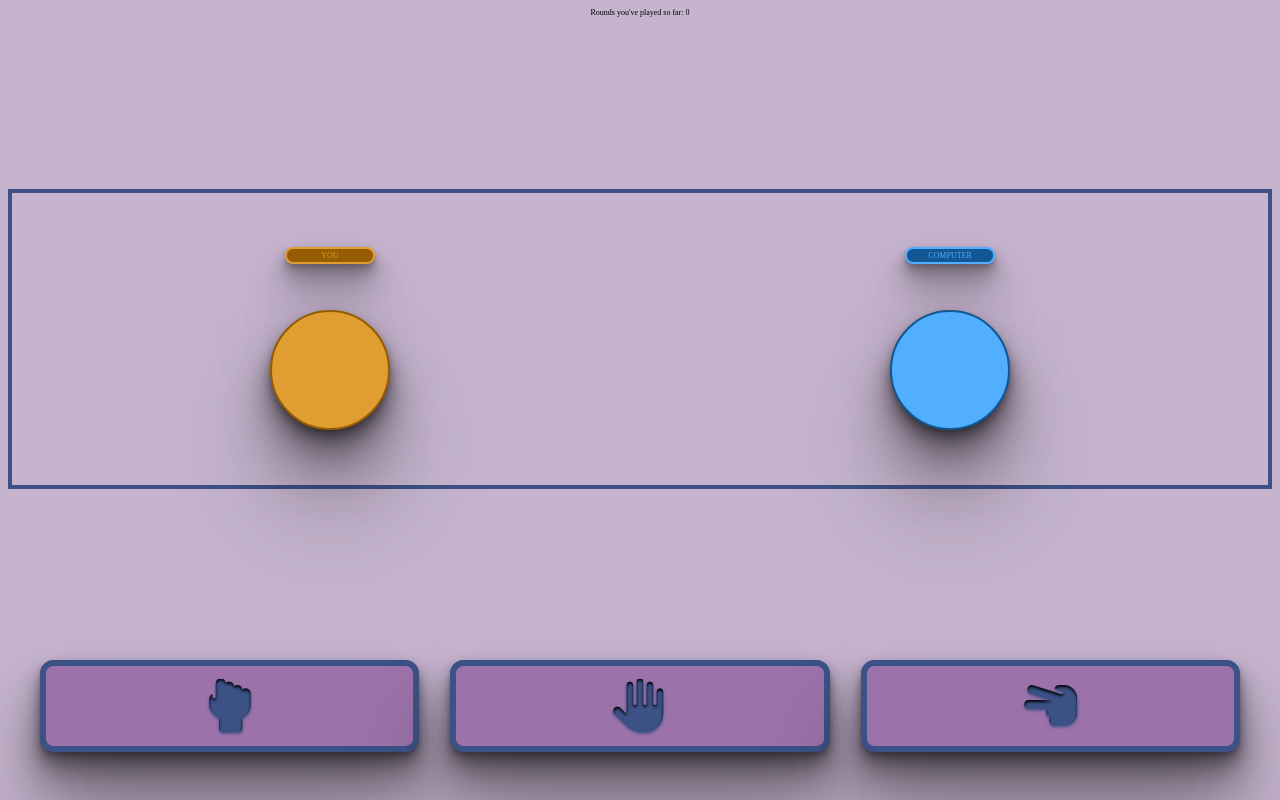
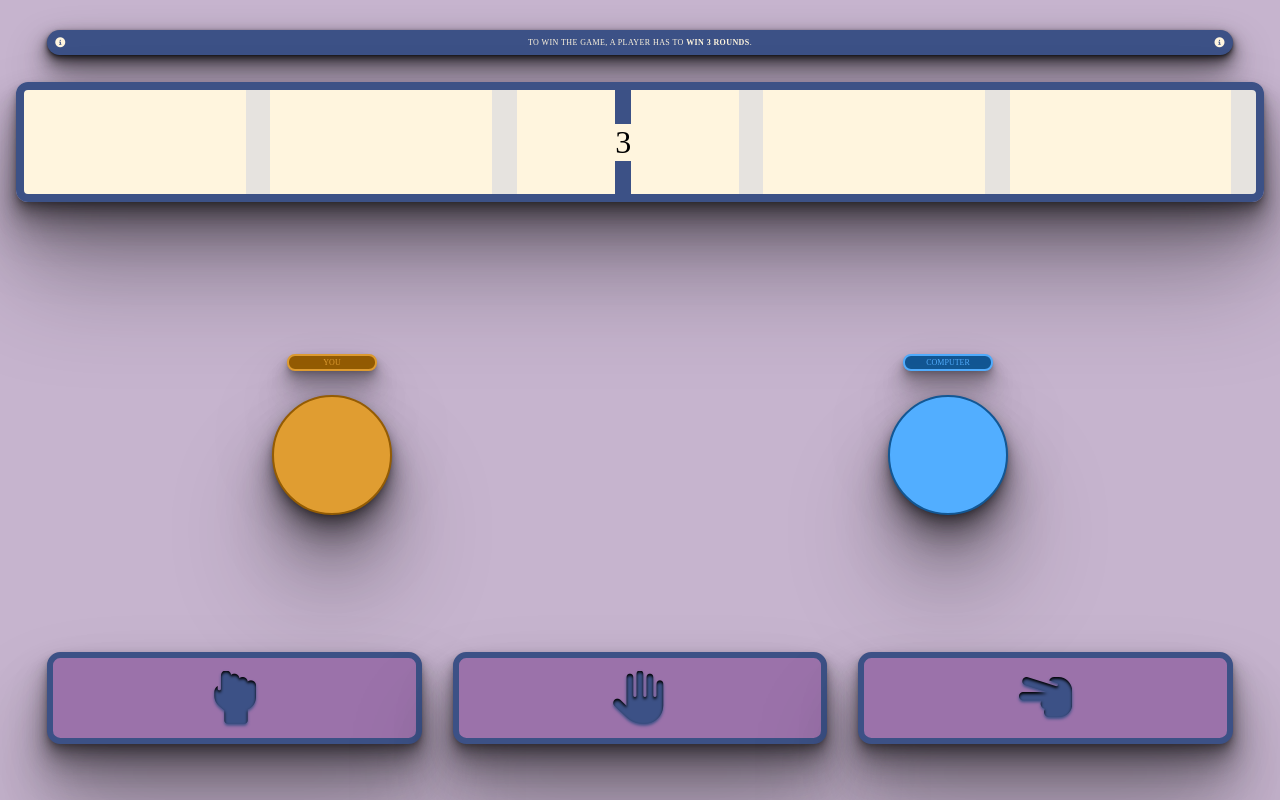
Before and after one commit to Khrononaut/rock-paper-scissors, a plain HTML site: page index.html in a window 1280 px wide. Drawn offline with Linux system fonts and the light colour scheme.

Commit message:
finished the creation and styling of the progress bar

```diff
--- a/index.html
+++ b/index.html
@@ -6,9 +6,21 @@
         <link href="./styles/style.css" rel="stylesheet">
     </head>
     <body>
-        <div>
-            <p>Rounds you've played so far: <span id="round-marker-spn">0</span></p>
-            <p id="result-para"></p>
+        <div class="top">
+            <p class="info">
+                <i class="fa-solid fa-lg fa-circle-info"></i>
+                <span class="info-text">
+                    To win the game, a player has to <strong>win 3 rounds</strong>.
+                </span>
+                <i class="fa-solid fa-lg fa-circle-info"></i>
+            </p>
+            <div class="counter">
+                <div class="separator">
+                    <div class="line-top"></div>
+                    <p class="winning-bar">3</p>
+                    <div class="line-bottom"></div>
+                </div>
+            </div>
         </div>
         <div class="battleground-ctr">
             <div class="player-ctr">
--- a/styles/battleground.css
+++ b/styles/battleground.css
@@ -2,7 +2,6 @@
     width: 100%;
     height: 300px;
     padding: 1em;
-    border: .5em solid var(--clr-1);
     display: flex;
     justify-content: space-around;
     align-items: center;
@@ -13,7 +12,7 @@
         height: 100%;
         display: flex;
         flex-direction: column;
-        justify-content: space-evenly;
+        justify-content: center;
         align-items: center;
     }
 
@@ -21,6 +20,7 @@
             width: 75%;
             border: solid .25em black;
             border-radius: 1em;
+            margin-bottom: 3em;
             text-align: center;
             text-transform: uppercase;
             padding: 0.25em 0;
--- /dev/null
+++ b/styles/counter.css
@@ -0,0 +1,82 @@
+.top {
+    width: 100%;
+    height: 25vh;
+    display: flex;
+    flex-direction: column;
+    justify-content: space-around;
+    align-items: center;
+}
+
+    .info {
+        width: 95%;
+        background-color: var(--clr-1);
+        color: var(--clr-4);
+        padding: 1em;
+        display: flex;
+        align-items: center;
+        justify-content: space-between;
+        border-radius: 2em;
+        position: relative;
+        text-align: center;
+        text-transform: uppercase;
+        letter-spacing: .05em;
+        box-shadow:
+            0px 0.4px 0.7px rgba(0, 0, 0, 0.086),
+            0px 0.8px 1.5px rgba(0, 0, 0, 0.127),
+            0px 1.3px 2.5px rgba(0, 0, 0, 0.157),
+            0px 2px 3.8px rgba(0, 0, 0, 0.182),
+            0px 2.9px 5.5px rgba(0, 0, 0, 0.205),
+            0px 4.1px 7.8px rgba(0, 0, 0, 0.228),
+            0px 5.8px 11.1px rgba(0, 0, 0, 0.253),
+            0px 8.4px 16.1px rgba(0, 0, 0, 0.283),
+            0px 12.9px 24.8px rgba(0, 0, 0, 0.324),
+            0px 23px 44px rgba(0, 0, 0, 0.41);
+    }
+
+
+
+    .counter {
+        width: 100%;
+        height: 60%;
+        position: relative;
+        border: solid 1em var(--clr-1);
+        border-radius: 1.5em;
+        background: repeating-linear-gradient(to right, var(--clr-4) 0%, var(--clr-4) 18%, var(--clr-5) 18%, var(--clr-5) 20%);
+        box-shadow:
+            0px 1.2px 1.7px rgba(0, 0, 0, 0.055),
+            0px 2.6px 3.7px rgba(0, 0, 0, 0.081),
+            0px 4.3px 6.2px rgba(0, 0, 0, 0.099),
+            0px 6.5px 9.3px rgba(0, 0, 0, 0.115),
+            0px 9.4px 13.4px rgba(0, 0, 0, 0.13),
+            0px 13.3px 19px rgba(0, 0, 0, 0.145),
+            0px 18.8px 26.9px rgba(0, 0, 0, 0.161),
+            0px 27.4px 39.1px rgba(0, 0, 0, 0.179),
+            0px 42.2px 60.2px rgba(0, 0, 0, 0.205),
+            0px 75px 107px rgba(0, 0, 0, 0.26);
+    }
+
+        .separator {
+            position: absolute;
+            left: 48%;
+            display: flex;
+            flex-direction: column;
+            justify-content: space-between;
+            align-items: center;
+            height: 100%;
+        }
+
+            .line-top {
+                flex-grow: 1;
+                width: 100%;
+                background-color: var(--clr-1);
+            }
+
+            .line-bottom {
+                flex-grow: 1;
+                width: 100%;
+                background-color: var(--clr-1);
+            }
+
+            .winning-bar {
+                font-size: 4em;
+            }
--- a/styles/style.css
+++ b/styles/style.css
@@ -1,12 +1,13 @@
 @import url(token-selection.css);
 @import url(battleground.css);
-@import url(bottom.css);
+@import url(counter.css);
 
 :root {
     --clr-1: #3C5186;
     --clr-2: #9B72AA;
     --clr-3: #C6B4CE;
     --clr-4: #FFF5DE;
+    --clr-5: #e6e3df;
     --clr-user-1: #E09D31;
     --clr-user-2: #945C03;
     --clr-comp-1: #52AEFF;
@@ -24,7 +25,7 @@ html {
 }
 
 body {
-    padding: 1em;
+    padding: 2em;
     width: 100%;
     height: 100vh;
     display: flex;
```
